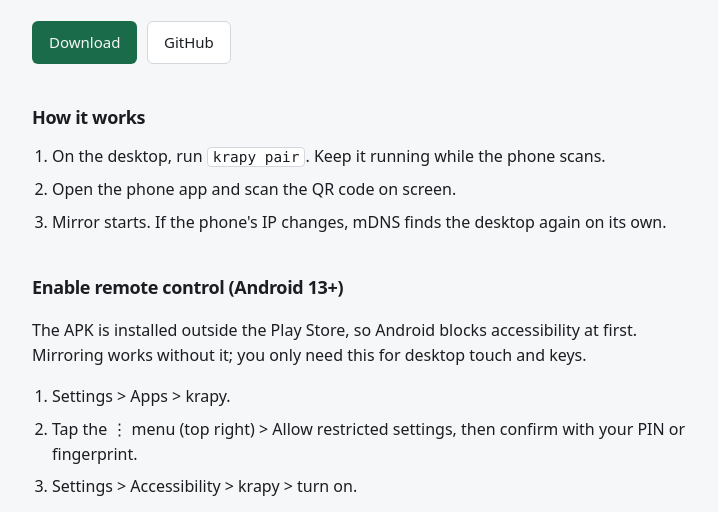
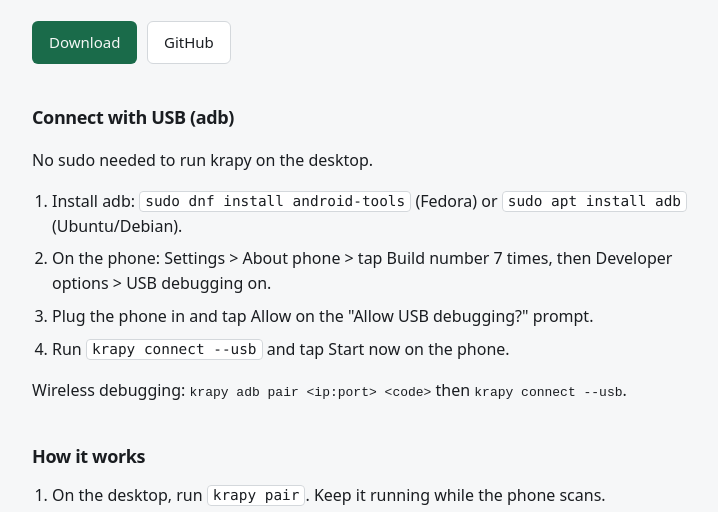
Before and after one commit to Emmanue707/krapy, a plain HTML site: page web/index.html in a window 1280 px wide. Shown: the part 271-783 px from the top of the page, without its empty margins (272-990 px from the left). Drawn offline with Linux system fonts and the light colour scheme.

Commit message:
readme and site: usb with adb

```diff
--- a/web/index.html
+++ b/web/index.html
@@ -60,6 +60,18 @@
         <a class="btn btn-primary" href="https://github.com/Emmanue707/krapy/releases/latest">Download</a>
         <a class="btn" href="https://github.com/Emmanue707/krapy">GitHub</a>
       </div>
+    </section>
+
+    <section aria-labelledby="usb-heading">
+      <h2 id="usb-heading">Connect with USB (adb)</h2>
+      <p>No sudo needed to run krapy on the desktop.</p>
+      <ol class="steps">
+        <li>Install adb: <code>sudo dnf install android-tools</code> (Fedora) or <code>sudo apt install adb</code> (Ubuntu/Debian).</li>
+        <li>On the phone: Settings &gt; About phone &gt; tap Build number 7 times, then Developer options &gt; USB debugging on.</li>
+        <li>Plug the phone in and tap Allow on the &quot;Allow USB debugging?&quot; prompt.</li>
+        <li>Run <code>krapy connect --usb</code> and tap Start now on the phone.</li>
+      </ol>
+      <p>Wireless debugging: <code>krapy adb pair &lt;ip:port&gt; &lt;code&gt;</code> then <code>krapy connect --usb</code>.</p>
     </section>
 
     <section aria-labelledby="how-heading">
```
Also changed, not shown: 1 other file.
